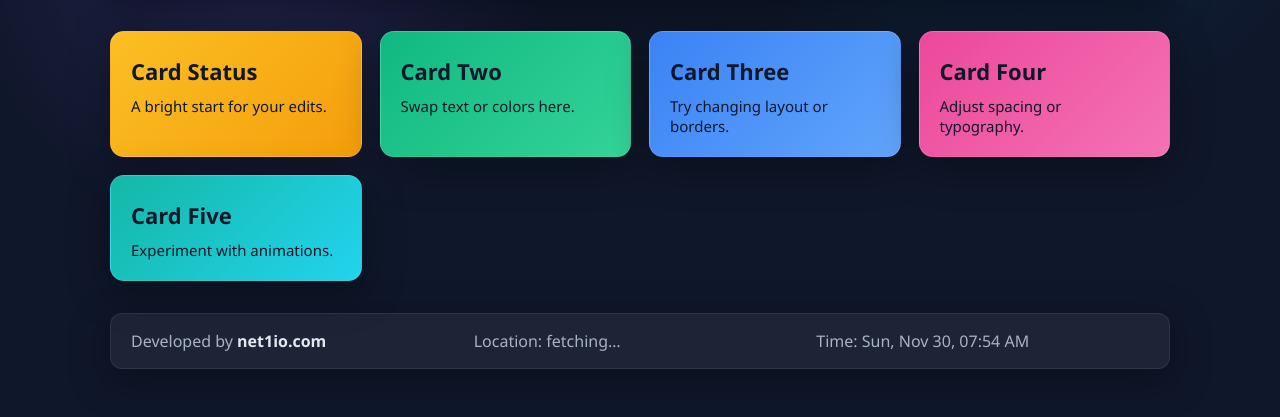
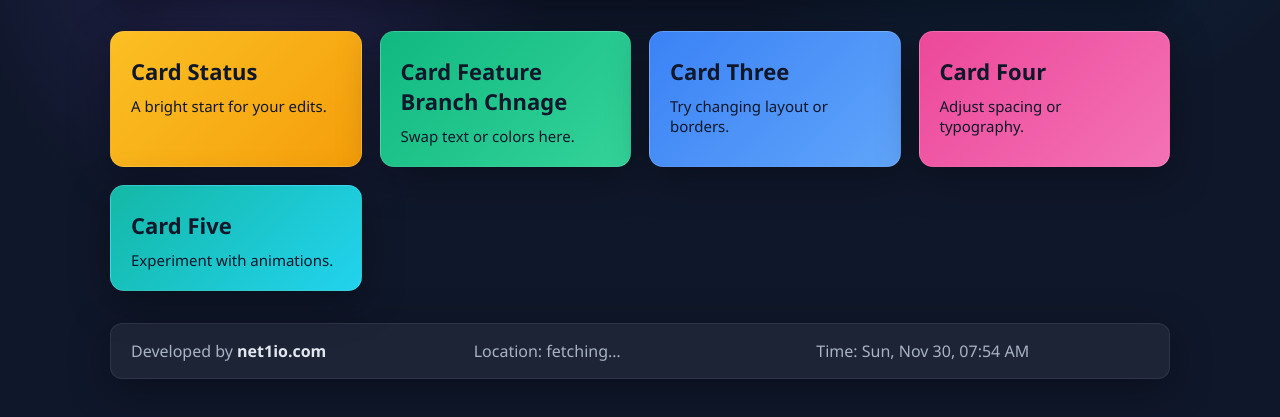
Before and after one commit to mohdazlanabas/practice_git, a website: page index.html in a window 1280 px wide. Shown: the part 219-636 px from the top of the page. Drawn offline with Linux system fonts and the light colour scheme.

Commit message:
Tweak card layout to see how feature work

```diff
--- a/index.html
+++ b/index.html
@@ -20,7 +20,7 @@
         <p>A bright start for your edits.</p>
       </article>
       <article class="card card-two">
-        <h2>Card Two</h2>
+        <h2>Card Feature Branch Chnage</h2>
         <p>Swap text or colors here.</p>
       </article>
       <article class="card card-three">
```
